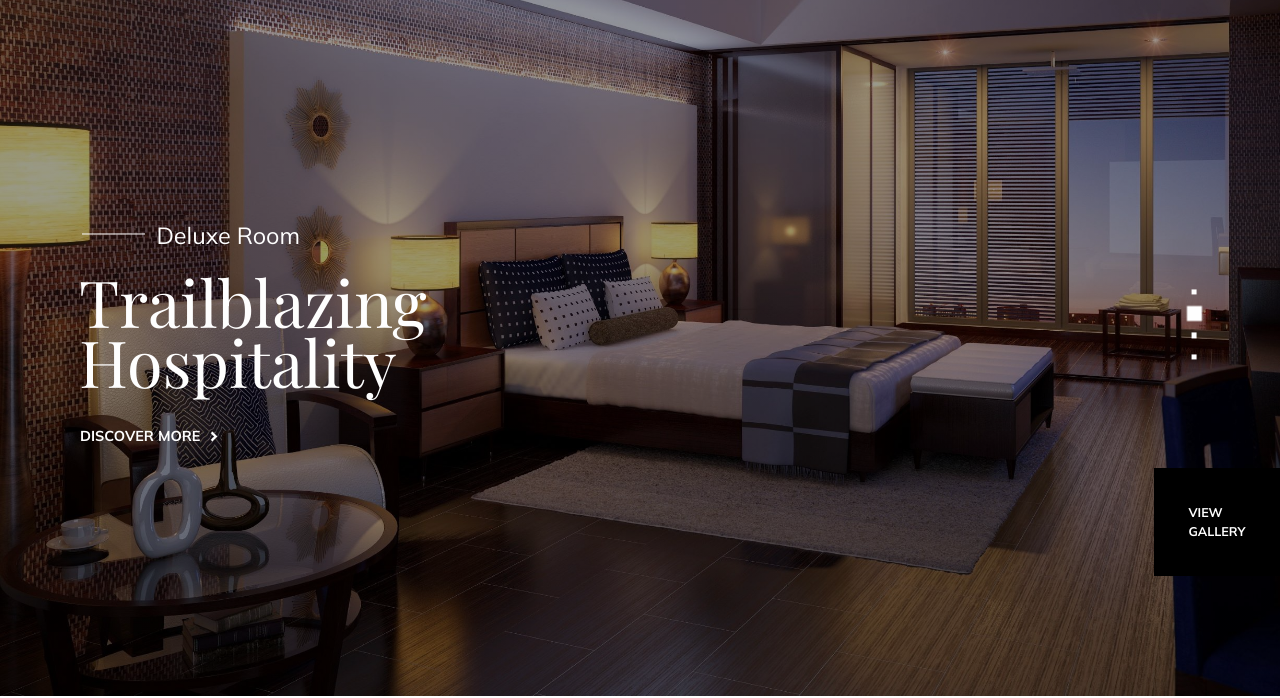
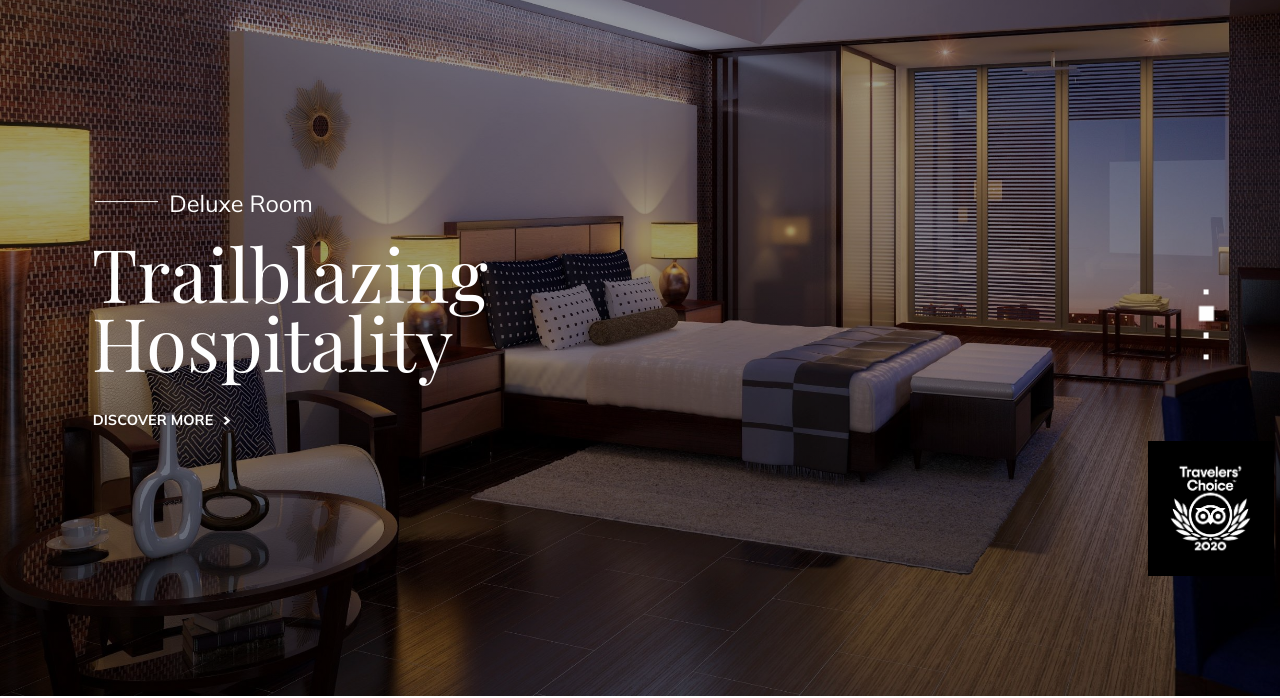
Before and after one commit to anagkazou/Hotel-Larbida, a website: page index.html in a window 1280 px wide. Shown: the part 104-802 px from the top of the page. Drawn offline with nearby package versions, Linux system fonts and the light colour scheme.

Commit message:
Add award to hero

```diff
--- a/index.html
+++ b/index.html
@@ -108,12 +108,9 @@
       </header>
 
       <section class="hero">
-        <a href="#">
-          <div class="btn__gallery">
-            View <br />
-            Gallery
-          </div></a
-        >
+        <div class="award">
+          <img src="./img/tripadvisor-award.png" alt="live-chat" />
+        </div>
         <div class="swiper-container">
           <div class="swiper-wrapper">
             <div class="swiper-slide">
@@ -178,7 +175,7 @@
               </div>
               <div class="hero__content container">
                 <div class="col-md-9 pl-0">
-                  <p class="hero--subheading">Luxury Dining</p>
+                  <p class="hero--subheading">Executive pool</p>
                   <h1 class="h1">
                     Five Star <br />
                     Excellence
@@ -468,6 +465,8 @@
                   <p>
                     Lorem ipsum dolor sit amet consectetur adipisicing elit. A
                     veritatis similique debitis impedit sapiente praesentium.
+                    From truly delicious and healthy meals to a perfectly aged
+                    champagnes, we promise you
                   </p>
                 </div>
               </div>
--- a/scss/base/_typography.scss
+++ b/scss/base/_typography.scss
@@ -10,7 +10,7 @@ body:not(i) {
   letter-spacing: 1.2%;
 }
 .h1 {
-  font-size: 7.2rem;
+  font-size: 8.2rem;
   @include respond(phone) {
     font-size: 4.6rem;
   }
--- a/scss/components/_button.scss
+++ b/scss/components/_button.scss
@@ -46,25 +46,3 @@
     }
   }
 }
-
-.btn__gallery {
-  width: 14rem;
-  height: 12rem;
-  position: absolute;
-  z-index: 5;
-  color: $color-white;
-  font-size: 1.4rem;
-  font-weight: bold;
-  text-transform: uppercase;
-  display: flex;
-  justify-content: center;
-  align-items: center;
-  background-color: $color-black;
-  bottom: 15%;
-  right: 0;
-
-  @include respond(phone) {
-    width: 10rem;
-    height: 9rem;
-  }
-}
--- a/scss/components/_menu.scss
+++ b/scss/components/_menu.scss
@@ -90,7 +90,7 @@
       margin-bottom: 1rem;
 
       @include respond(phone) {
-        margin: unset;
+        margin: 1.4rem;
       }
     }
 
--- a/scss/layouts/_header.scss
+++ b/scss/layouts/_header.scss
@@ -29,6 +29,7 @@
       flex-direction: row;
       margin-left: auto;
       align-items: center;
+
       .btn {
         display: flex;
         border: 1px solid $color-white;
--- a/scss/pages/_home.scss
+++ b/scss/pages/_home.scss
@@ -40,8 +40,8 @@
     position: absolute;
     z-index: 3;
     color: $color-white;
-    top: 55%;
-    left: 5%;
+    top: 52%;
+    left: 6%;
     transform: translateY(-50%);
     @include respond(tab-port) {
       top: 40%;
@@ -90,7 +90,7 @@
       width: fit-content;
       height: fit-content;
       top: 53%;
-      right: 4%;
+      right: 3%;
       z-index: 7 !important;
 
       @include respond(phone) {
@@ -121,6 +121,29 @@
           }
         }
       }
+    }
+  }
+
+  .award {
+    width: 14rem;
+    height: 15rem;
+    position: absolute;
+    z-index: 5;
+
+    display: flex;
+    justify-content: center;
+    align-items: center;
+    background-color: $color-black;
+    bottom: 15%;
+    right: 0.5%;
+
+    img {
+      width: 90%;
+      height: auto;
+    }
+    @include respond(phone) {
+      width: 10rem;
+      height: 12rem;
     }
   }
 }
```
Also changed, not shown: css/style.css, img/logo/hotel-logo-white.png, img/logo/hotel-logo.png, img/logo/live-chat.png (added), img/tripadvisor-award.png (added).
